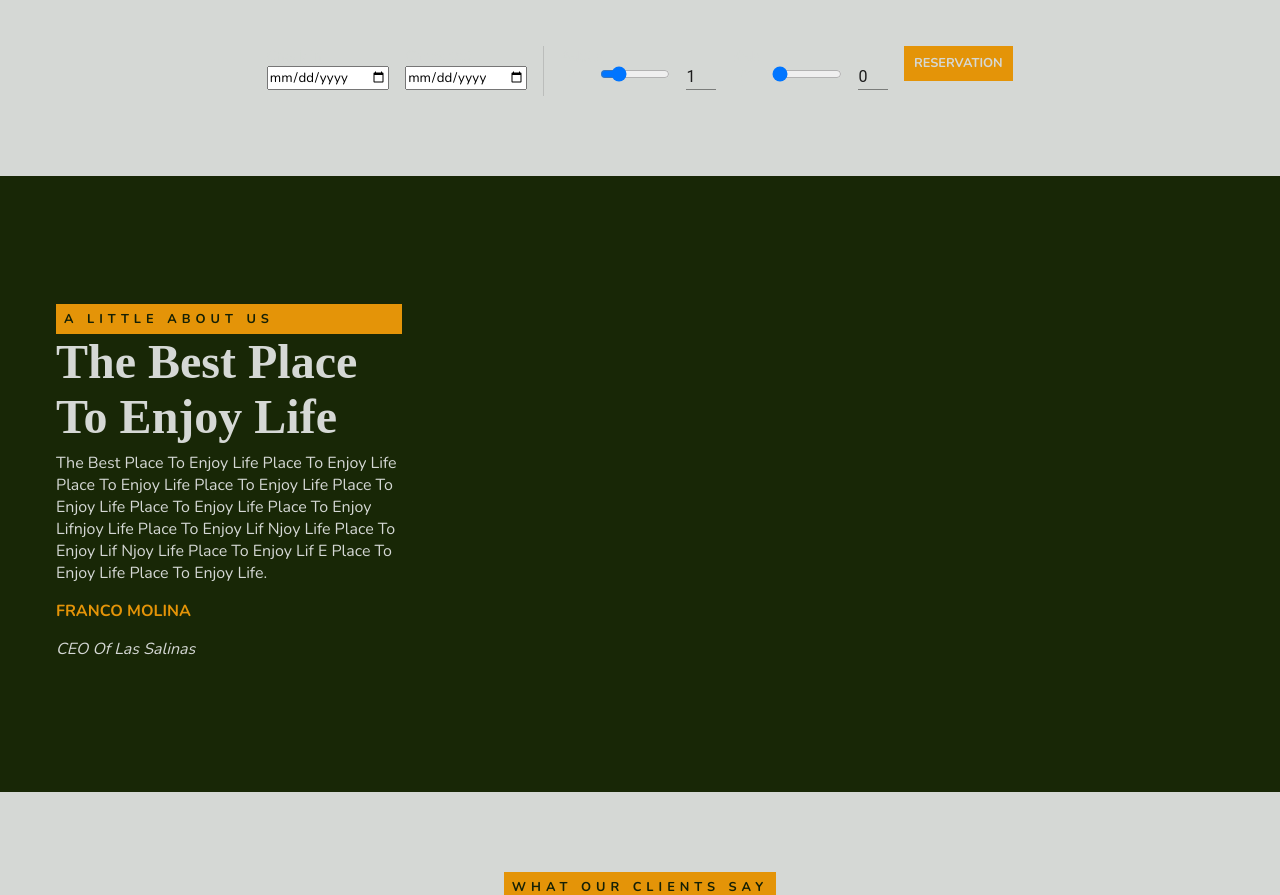
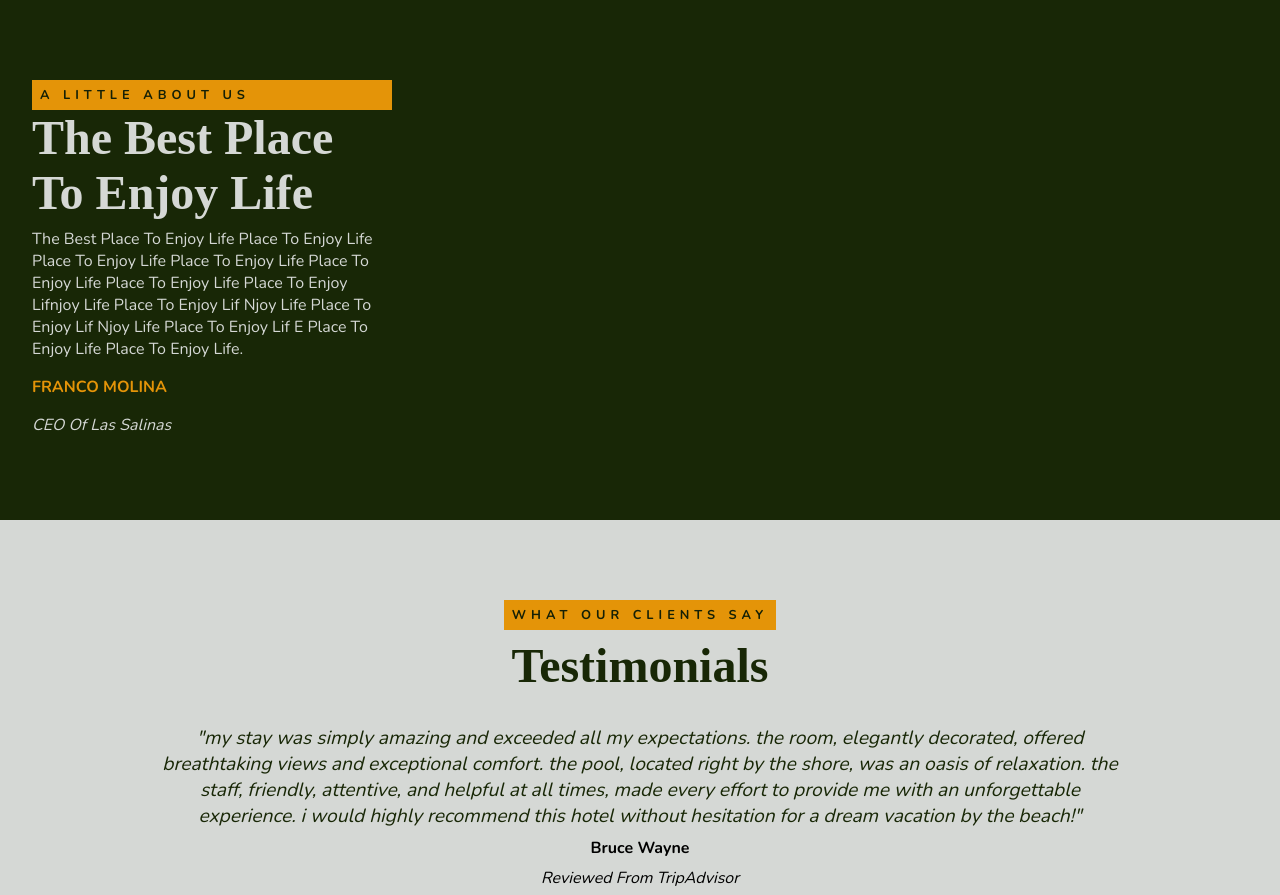
Before and after one commit to belen-ruiz/hotel-app, a React (Create React App) app: page / in a window 1280 px wide. Shown: the part 2508-3403 px from the top of the page. Built offline with nearby package versions, Linux system fonts and the light colour scheme; a web font is replaced by a local one.

Commit message:
pre pages

```diff
--- a/src/components/footer/FooterData.jsx
+++ b/src/components/footer/FooterData.jsx
@@ -59,10 +59,9 @@ export const FooterData = () => {
 
                 {/* col 2 */}
                 <Grid
-                    className="contentEnd"
+                    className="contentEnd footer-logo"
                     item
                     xs={6}
-                    sx={{ display: { xs: "none", md: "flex" } }}
                 >
                     <Logo
                         logo={logoWhite}
--- a/src/components/header/Navbar.jsx
+++ b/src/components/header/Navbar.jsx
@@ -87,10 +87,7 @@ export const Navbar = () => {
                         }}
                         open={Boolean(anchorElNav)}
                         onClose={handleCloseNavMenu}
-                        sx={{
-                            display: { xs: "block", md: "none" },
-                        }}
-                    >
+                        >
                         <MenuList style={{ width: "fit-content" }}>
                             {pages.map((page) => (
                                 <MenuItem
@@ -114,7 +111,7 @@ export const Navbar = () => {
                 {/* navbar expanded */}
                 <Fade direction="down" delay={1} duration="2000">
                     {/* logo */}
-                    <Box sx={{ display: { xs: "none", md: "flex" } }}>
+                    <Box className="menu-web">
                         <Logo
                             logo={logoIso}
                             altLogo={"logo-header"}
@@ -123,11 +120,9 @@ export const Navbar = () => {
                     </Box>
 
                     {/* menu web */}
-                    <Box className="menuWeb green"
+                    <Box className="menuWeb menu-web green"
                         sx={{
-                            display: { xs: "none", md: "flex" },
                             gap: "2rem",
-                            //flexGrow: 1,
                         }}
                     >
                         {pages.map((page) => (
--- a/src/components/sections/features/Features.jsx
+++ b/src/components/sections/features/Features.jsx
@@ -22,7 +22,7 @@ const Feature = ({ data }) => {
 export const Features = () => {
     return (
         <Container className="section alignCenter green-bc">
-            <Stack spacing={4} className="section alignCenter containerResponsive">
+            <Stack spacing={2} className="section alignCenter containerResponsive">
                 {/* titles */}
                 <Stack
                     spacing={1}
--- a/src/components/sections/search/SearchBar.jsx
+++ b/src/components/sections/search/SearchBar.jsx
@@ -38,7 +38,7 @@ export const SearchBar = ({
     handleClick,
 }) => {
     return (
-        <Container className="breen-bc" sx={{ width: "fit-content", }}>
+        <Container className="breen-bc">
             <Box className="boxResponsive">
                 {/* dates */}
                 {searchDates &&
@@ -73,7 +73,7 @@ export const SearchBar = ({
                                     <Stack key={elem.id}>
                                         <p className="label">{elem.label}</p>
                                         <Box className="flex-box">
-                                            <Box className="white">
+                                            <Box className="green">
                                                 <BoyRounded />
                                             </Box>
                                             {/* range */}
--- a/src/components/sections/search/SearchForRoom.jsx
+++ b/src/components/sections/search/SearchForRoom.jsx
@@ -18,7 +18,7 @@ export const SearchForRoom = ({}) => {
 
     return (
         <Container className="section alignCenter white-bc">
-            <Stack spacing={4}  className="section alignCenter containerResponsive">
+            <Stack spacing={2}  className="section alignCenter containerResponsive">
                 {/* titles */}
                 <Stack
                     spacing={1}
--- a/src/components/sections/testimonials/Testimonials.jsx
+++ b/src/components/sections/testimonials/Testimonials.jsx
@@ -10,7 +10,7 @@ import { Zoom, Fade } from "react-awesome-reveal";
 export const Testimonials = () => {
     return (
         <Container className="section alignCenter white-bc">
-            <Stack spacing={4} className="section alignCenter containerResponsive">
+            <Stack spacing={2} className="section alignCenter containerResponsive">
                 {/* titles */}
                 <Stack
                     className="alignCenter"
--- a/src/custom/components.css
+++ b/src/custom/components.css
@@ -68,22 +68,36 @@
     display: flex;
     width: 100%;
     justify-content: center;
+    align-items: center;
     gap: 1rem;
   }
 
-
-  @media (max-width: 767px) {
-    .containerResponsive {
-      flex-direction: column;
-    }
+  .menu-web {
+    display: none;
   }
 
+  /* @media (min-width: 600) {
+    .css-1oqqzyl-MuiContainer-root {
+      padding-left: 0!important;
+      padding-right: 0!important;
+    }
+  } */
+  .css-1oqqzyl-MuiContainer-root {
+    padding-left: 0!important;
+    padding-right: 0!important;
+  }
+
+  /* desde 900px */
   @media (min-width: 900px) {
     .containerResponsive {
       flex-direction: row;
     }
     .menu-mobile {
       display: none;
+    }
+
+    .menu-web {
+      display: flex;
     }
   }
 
@@ -217,3 +231,10 @@
   flex-wrap: wrap;
   gap: 3rem;
 }
+
+
+.footer-logo{
+  display: flex;
+  justify-content: flex-end;
+  align-self: flex-end;
+}
--- a/src/custom/typography.css
+++ b/src/custom/typography.css
@@ -74,7 +74,7 @@
 
   .label {
     font-size: 0.9rem;
-    color: #d5d8d5;
+    color: #182706;
     letter-spacing: 0;
     padding: 0;
   }
--- a/src/pages/Home.jsx
+++ b/src/pages/Home.jsx
@@ -15,7 +15,7 @@ export const Home = () => {
 
     return (
         <Container className="mainSections p-0" >
-            <Stack spacing={6} sx={{ width: "100%" }}>
+            <Stack sx={{ width: "100%" }}>
                 <Intro />
 
                 <Features />
```
Also changed, not shown: 1 other file (tests, documents, lock files or other folders).
